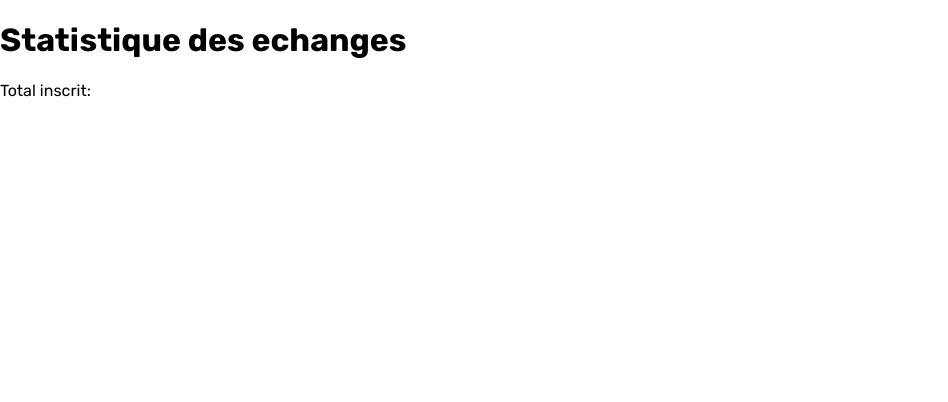
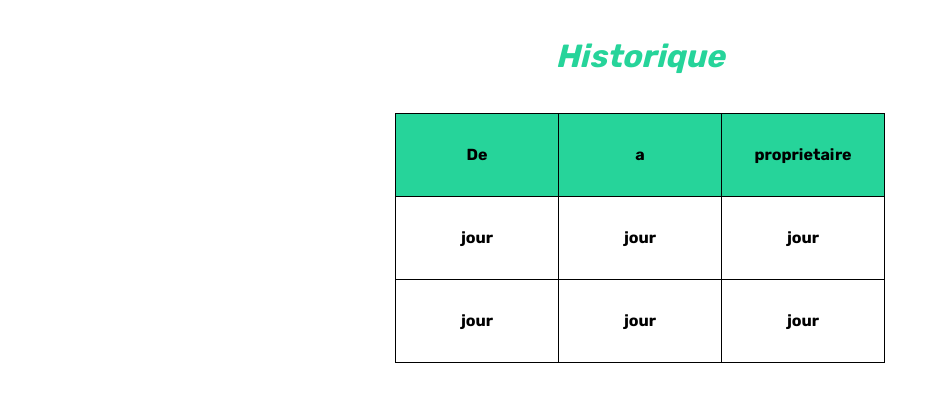
Before and after one commit to Mialy05/web-exam, a CodeIgniter app: page /database/index.php/test/view in a window 1280 px wide. Shown: the top 402 px of the page, without its empty margins (0-948 px from the left). Run offline with CodeIgniter, Linux system fonts and the light colour scheme; lists and menus that the app fills with data are empty.

Commit message:
statistique

```diff
--- a/application/controllers/Test.php
+++ b/application/controllers/Test.php
@@ -34,9 +34,9 @@ class Test extends CI_Controller
   public function view() {
 
         $data = array(
-       'styleSheets' => ['menu-statistique.css'],
-       'title' => 'Statistique des echanges',
-       'component' => 'backoffice/statistique-echange',
+       'styleSheets' => ['frontoffice/historique.css'],
+       'title' => 'historique',
+       'component' => 'frontoffice/historique',
        'site' => 'admin',
      );
     $this->load->view('templates/body', $data);
--- a/application/views/backoffice/statistique-echange.php
+++ b/application/views/backoffice/statistique-echange.php
@@ -3,7 +3,7 @@
 ?>
 <div class="statistique">
     <div class="title">
-        <h1><?php echo $title; ?></</h1>
+        <h1>Statistique des echanges</h1>
     </div>
 	<p>Total inscrit:</p>
 </div>
--- /dev/null
+++ b/application/views/frontoffice/historique.php
@@ -0,0 +1,27 @@
+<?php
+defined('BASEPATH') OR exit('No direct script access allowed');
+?>
+<div id="details">
+    <div class="title"><h1>Historique</h1></div>
+    <div class="container">
+        <div class="right">
+            <table border="1px">
+                <tr>
+                    <th style="background-color:rgb(38, 212, 154);height:2rem;">De</th>
+                    <th style="background-color:rgb(38, 212, 154);">a</th>
+                    <th style="background-color:rgb(38, 212, 154);">proprietaire</th>
+                </tr>
+                <tr>
+                    <th>jour</th>
+                    <th>jour</th>
+                    <th>jour</th>
+                </tr>
+                <tr>
+                    <th>jour</th>
+                    <th>jour</th>
+                    <th>jour</th>
+                </tr>
+            </table>
+        </div>
+    </div>
+</div>
--- /dev/null
+++ b/assets/style/frontoffice/historique.css
@@ -0,0 +1,62 @@
+#details {
+    padding: 1rem;
+}
+h1{
+    color: rgb(38, 212, 154);
+    font-style: oblique;
+}
+.container {
+    gap: 2rem;
+    display: flex;
+    flex-wrap: wrap;
+    align-content: space-around;
+    justify-content: center;
+    align-items: center;
+    padding: 1rem;
+}
+
+.left-side {
+    width: 40rem;
+}
+
+.left-side img {
+    width: 100%;
+}
+
+.title {
+    text-align: center;
+}
+
+.data {
+    grid-template-columns: 30% 90%;
+    display: grid;
+    margin: 1rem 0;
+}
+
+.subtitle {
+    font-weight: bold;
+}
+
+.name {
+    text-transform: capitalize;
+}
+
+.liste {
+    display: flex;
+	align-items: center;
+	justify-content: center;
+	flex-wrap: wrap;
+	gap: 0.5rem;
+
+    /* overflow-x: scroll;
+    overflow-y: hidden; */
+}
+table{
+    border-collapse: collapse;
+}
+tr,th{
+    border: 1px solid black;
+    width:10rem;
+    height:5rem;
+
+}
```
